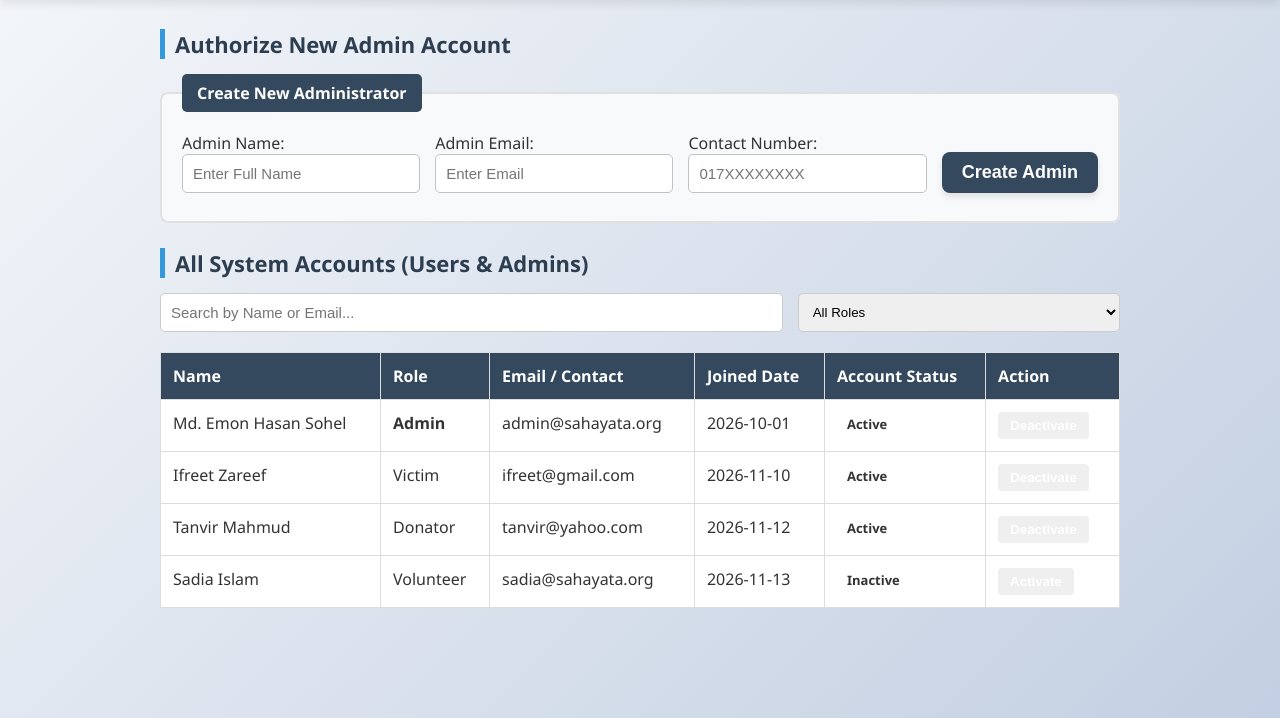
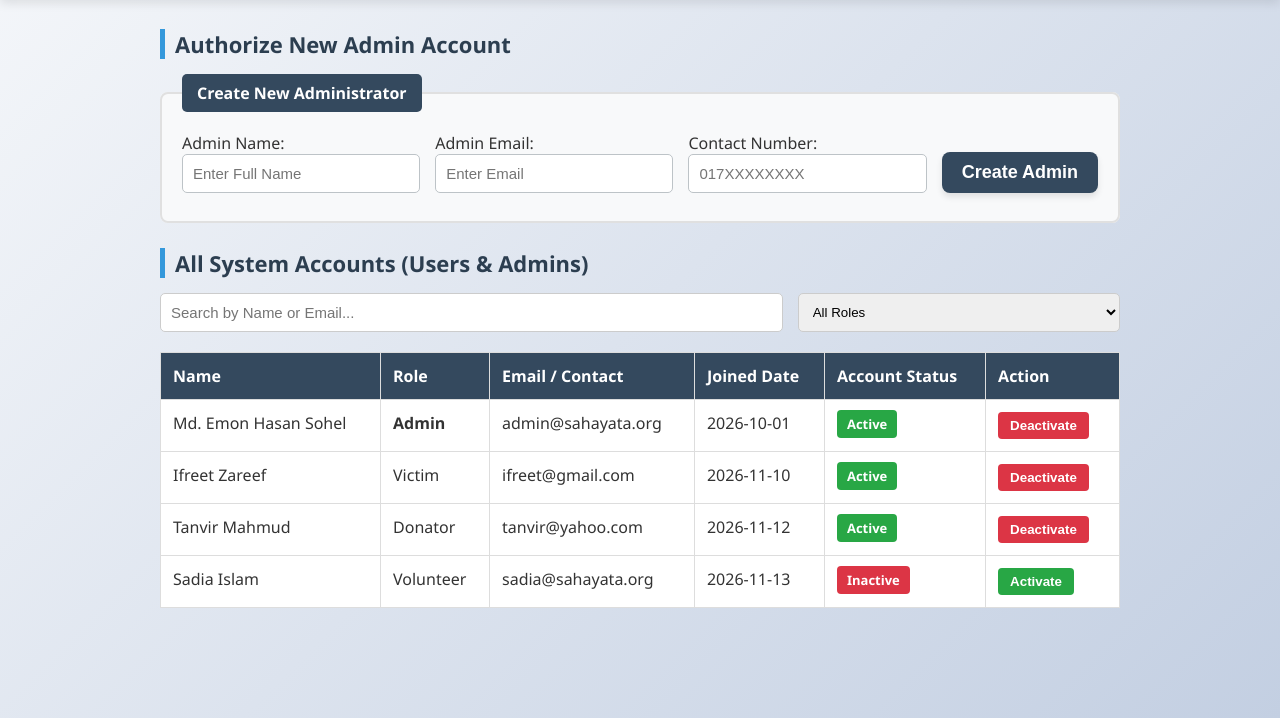
Before and after one commit to EmonHasanSohel/WebTech_Project_Fall2026-27_GroupNumber-5-, a plain HTML site: page Admin/ManageUsers.html in a window 1280 px wide. Shown: the part 82-800 px from the top of the page. Drawn offline with Linux system fonts and the light colour scheme.

Commit message:
Add styling and functionality for request approval and rejection buttons

```diff
--- a/Design/style.css
+++ b/Design/style.css
@@ -412,3 +412,44 @@ body.dashboard-body {
 .nav-btn:hover {
     background-color: #3498db;
 }
+
+.approve-btn {
+    background-color: #28a745 !important;
+    color: #ffffff !important;
+    border: none;
+    padding: 6px 12px;
+    border-radius: 4px;
+    cursor: pointer;
+    font-weight: 600;
+    margin-right: 5px;
+    transition: background-color 0.2s ease;
+}
+
+.approve-btn:hover {
+    background-color: #218838 !important;
+}
+
+.reject-btn {
+    background-color: #dc3545 !important;
+    color: #ffffff !important;
+    border: none;
+    padding: 6px 12px;
+    border-radius: 4px;
+    cursor: pointer;
+    font-weight: 600;
+    transition: background-color 0.2s ease;
+}
+
+.reject-btn:hover {
+    background-color: #c82333 !important;
+}
+
+.badge.approved {
+    background-color: #28a745;
+    color: #ffffff;
+}
+
+.badge.rejected {
+    background-color: #dc3545;
+    color: #ffffff;
+}
```
Also changed, not shown: Admin/JS/ManageRequest.js (+10 -0 lines).
